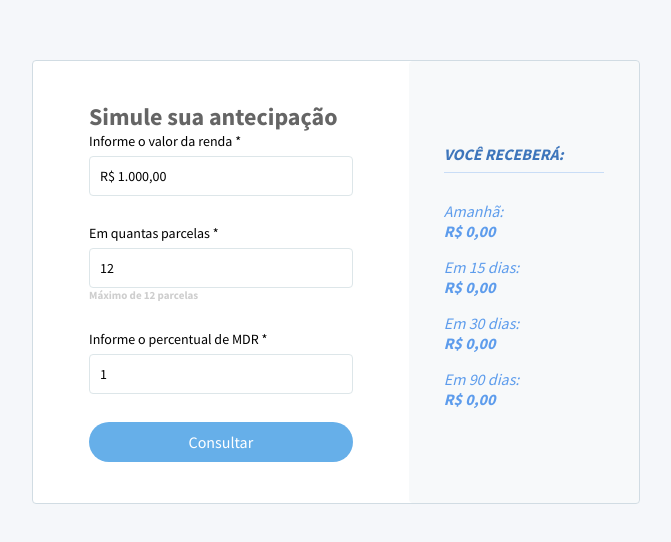
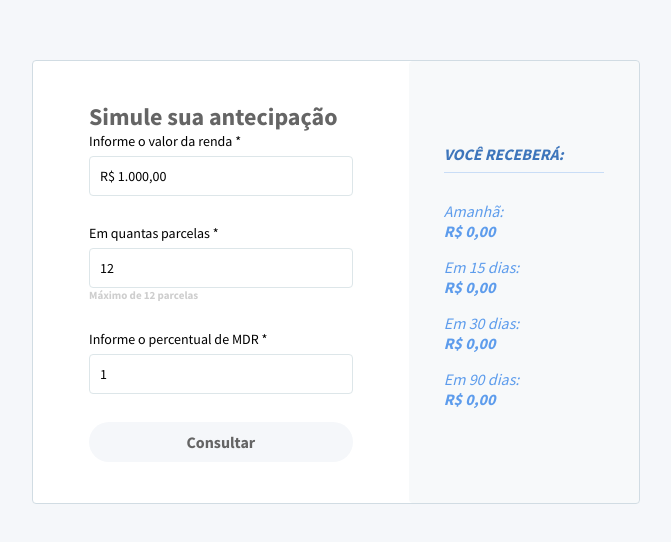
Before and after one commit to and-lz/hash-app, a React (Create React App) app: page / in a window 1280 px wide. Shown: the part 118-660 px from the top of the page, without its empty margins (304-975 px from the left). Built offline with nearby package versions, Linux system fonts and the light colour scheme.

Commit message:
Tweaks some visuals

```diff
--- a/src/components/Modal/Modal.tsx
+++ b/src/components/Modal/Modal.tsx
@@ -40,7 +40,7 @@ function Modal({
           <ModalContent>
             <Heading1 data-testid="modal-title">{title}</Heading1>
             <Text data-testid="modal-content">{content}</Text>
-            <VerticalSpacer size="big" />
+            <VerticalSpacer />
             <Button
               autofocus
               label={action}
--- a/src/design-system/Button/Button.ts
+++ b/src/design-system/Button/Button.ts
@@ -1,5 +1,5 @@
 import styled from 'styled-components'
-import DesignSystem from '..'
+import DesignSystem from 'design-system'
 
 interface FlatButtonProps {
   onClick: Function
@@ -7,12 +7,13 @@ interface FlatButtonProps {
 
 export const FlatButton = styled.button<FlatButtonProps>`
   border-radius: 999px;
-  background: ${DesignSystem.colors.cornflowerBlue};
-  color: white;
+  background: ${DesignSystem.colors.catskillWhite};
+  color: ${DesignSystem.colors.doveGray};
   padding: 10px 60px;
   font-size: 16px;
   font-family: Source Sans Pro;
   font-style: normal;
+  font-weight: bold;
   border: 0;
   display: block;
   width: 100%;
--- a/src/design-system/Modal/Modal.ts
+++ b/src/design-system/Modal/Modal.ts
@@ -47,12 +47,13 @@ export const ModalBox = styled.div`
 `
 
 export const ModalContent = styled.div`
-  padding: 20px 30px;
+  padding: 20px 15px;
   background-color: white;
   position: relative;
   z-index: 9;
   width: 90%;
   margin: 0 auto;
+  border-radius: 4px;
   margin-top: -30px;
 `
 
--- a/src/design-system/colors.ts
+++ b/src/design-system/colors.ts
@@ -8,4 +8,5 @@ export const colors = {
   mystic: '#dde6e9',
   cornflowerBlue: '#66afe9',
   cornflowerBlue2: '#5D9CEC',
+  catskillWhite: '#F5F7FA',
 }
--- a/src/pages/Calculator/Calculator.styles.ts
+++ b/src/pages/Calculator/Calculator.styles.ts
@@ -1,7 +1,8 @@
 import styled from 'styled-components'
+import DesignSystem from 'design-system'
 
 export const Page = styled.div`
-  background-color: #f5f7fa;
+  background-color: ${DesignSystem.colors.catskillWhite};
   display: grid;
   place-items: center;
   height: 100%;
```
